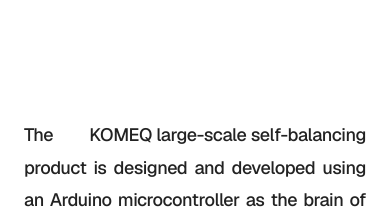
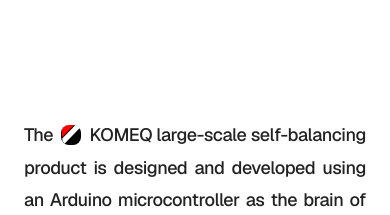
Before and after one commit to sahilmane69/komeq, a Next.js app: page / in a window 390 px wide. Shown: the part 6360-6575 px from the top of the page. Built offline with nearby package versions, Linux system fonts and the light colour scheme.

Commit message:
fix(ui): remove brightness-0 invert from image class so it doesn't show up as white square

```diff
--- a/components/ui/skiper-ui/komeq-footer-basic.tsx
+++ b/components/ui/skiper-ui/komeq-footer-basic.tsx
@@ -6,7 +6,7 @@
           <footer className="w-full bg-background border-t border-white/5 py-12 z-20 relative">
                <div className="mx-auto flex max-w-6xl flex-col items-center justify-center gap-4 px-4 text-center md:flex-row md:justify-between">
                     <p className="flex items-center justify-center gap-2 text-sm text-foreground/50">
-                         © 2026 <img src="/image.png" alt="Komeq Logo" className="h-5 w-auto ml-1 brightness-0 invert" /> KOMEQ Self Balancing Product.
+                         © 2026 <img src="/image.png" alt="Komeq Logo" className="h-5 w-5 object-cover rounded-md mx-1" /> KOMEQ Self Balancing Product.
                     </p>
                     <div className="flex items-center gap-2 text-sm text-foreground/50">
                          Built with precision by{" "}
--- a/components/ui/skiper-ui/komeq-scrolling-specs.tsx
+++ b/components/ui/skiper-ui/komeq-scrolling-specs.tsx
@@ -50,7 +50,7 @@
                <div className="relative w-full flex flex-col items-center">
                     <div className="w-full max-w-4xl space-y-8 px-6 py-[15vh] text-justify font-geist text-lg font-medium leading-[1.8] tracking-tight md:text-xl lg:text-2xl lg:leading-[1.8] md:px-12 text-foreground/90">
                          <p>
-                              The <img src="/image.png" alt="KOMEQ Logo" className="inline h-5 lg:h-6 w-auto mb-1 mx-1 brightness-0 invert" /> KOMEQ large-scale self-balancing product is designed and
+                              The <img src="/image.png" alt="KOMEQ Logo" className="inline h-5 lg:h-6 w-5 lg:w-6 object-cover rounded-md mb-1 mx-1" /> KOMEQ large-scale self-balancing product is designed and
                               developed using an Arduino microcontroller as the brain of the
                               entire system. The Arduino continuously collects real-time data from
                               an Inertial Measurement Unit (IMU) that combines a gyroscope and
```
